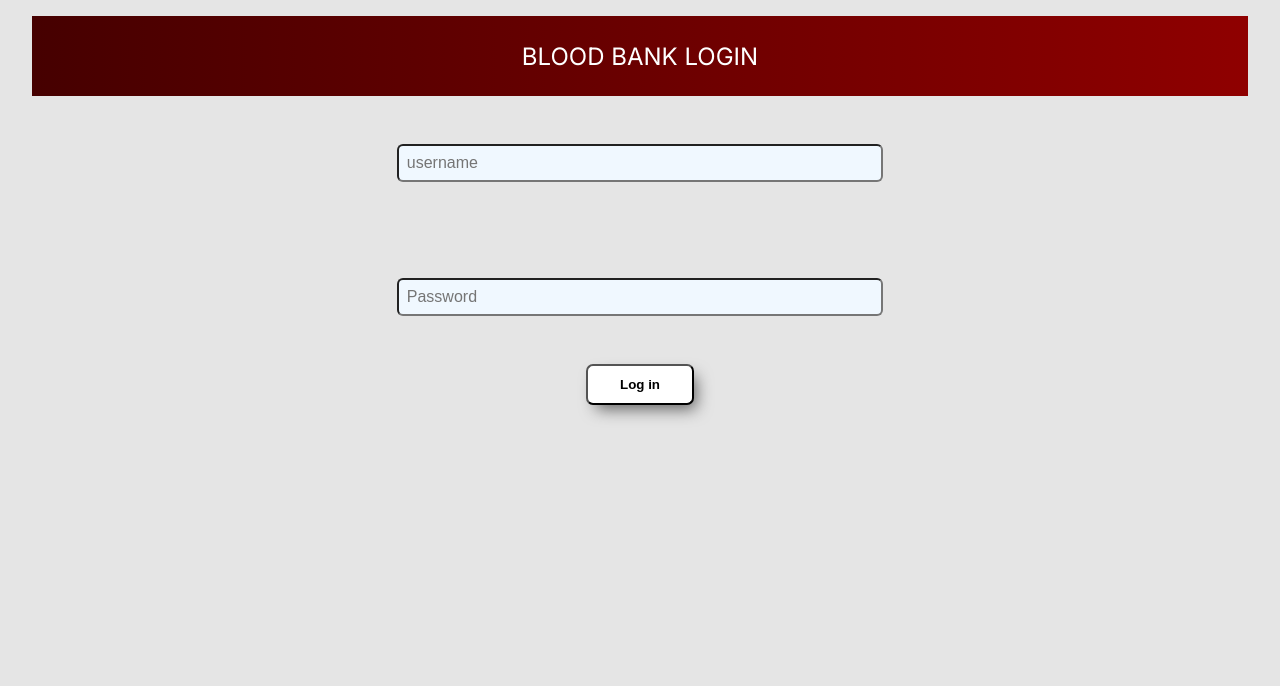
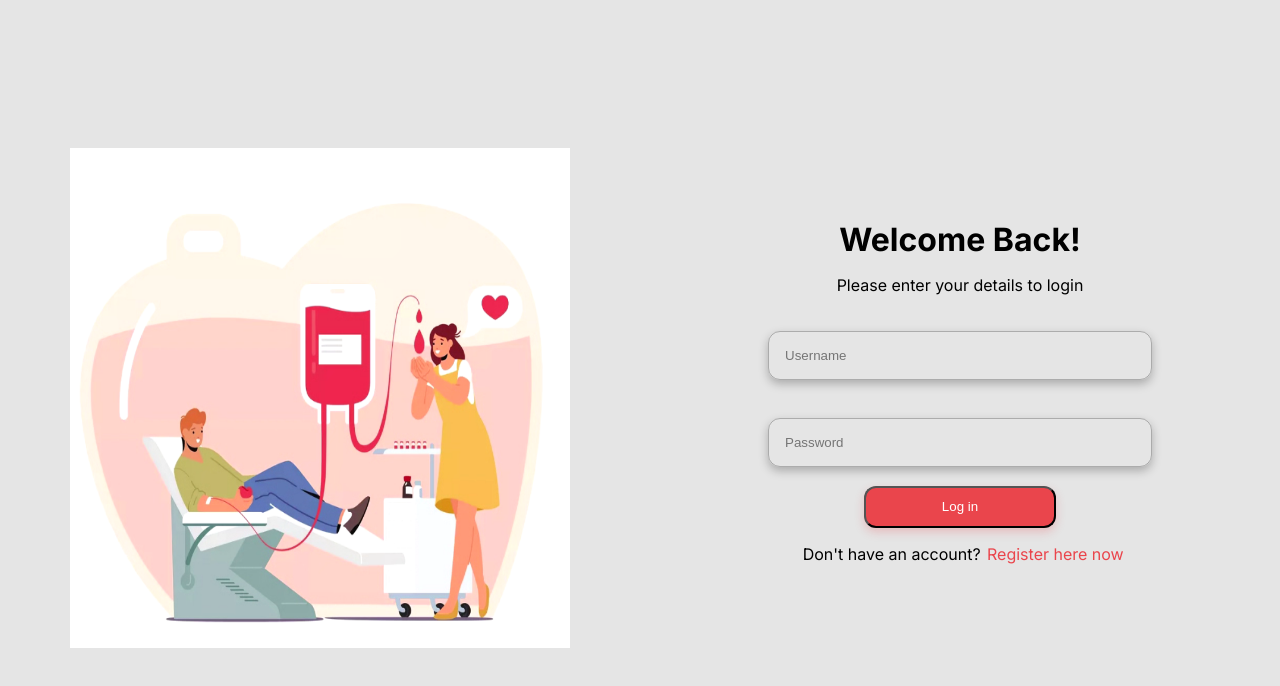
Before and after one commit to SohomSaha045/HemoTrack, a Next.js app: page /login in a window 1280 px wide. Shown: the top 686 px of the page. Built offline with nearby package versions, Linux system fonts and the light colour scheme.

Commit message:
Updated Login UI

```diff
--- a/src/app/(PAGES)/login/page.jsx
+++ b/src/app/(PAGES)/login/page.jsx
@@ -1,26 +1,37 @@
 "use client";
 import React from 'react'
+import Image from 'next/image';
+import Link from 'next/link';
 import styles from './page.module.css'
 
-const testFunc = () =>{
+const testFunc = () => {
   console.log("Hello World!");
 }
 
 function page() {
   return (
     <div className={styles.main}>
-      <div className={styles.heading}>
-        Blood bank login
+      <div className={styles.left_div}>
+        <Image src="/img_login.png" alt="Login image" width={500} height={500} priority/>
       </div>
-      <div className={styles.form_div}>
-        <div className={styles.input_field}>
-          <input type="text" placeholder="username" />
+      <div className={styles.right_div}>
+        <div className={styles.heading}>Welcome Back!</div>
+        <div className={styles.subheading}>Please enter your details to login</div>
+        <div className="form_div">
+          <div className={styles.form_field}>
+            <input type="text" placeholder="Username" />
+          </div>
+          <div className={styles.form_field}>
+            <input type="password" placeholder="Password" />
+          </div>
         </div>
-        <div className={styles.input_field}>
-          <input type="password" placeholder="Password" />
+        <div className={styles.login_btn}>
+          <button>Log in</button>
         </div>
-
-        <button className={styles.login_btn} onClick={()=>{testFunc()}}>Log in</button>
+        <div className={styles.nav_like}>
+          <p>Don't have an account?</p>
+          <Link href="/register">Register here now</Link>
+        </div>
       </div>
     </div>
   )
--- a/src/app/(PAGES)/login/page.module.css
+++ b/src/app/(PAGES)/login/page.module.css
@@ -1,54 +1,52 @@
 .main{
+    width: 100%;
+    height: 100vh;
     display: flex;
     justify-content: center;
     align-items: center;
-    flex-direction: column;
+}
+.left_div, .right_div{
+    width: 50%;
+    text-align: center;
+}
+
+.heading{
+    font-weight: bolder;
+    font-size: 2rem;
+}
+.subheading{
+margin: 1rem auto;
+}
+
+.form_field input{
+    padding: 1rem 1rem;
+    margin: 3% auto;
+    width: 60%;
+
+    border-radius: 12px;
+    border: 1px solid rgba(0, 0, 0, 0.25);
+    background: rgba(196, 196, 196, 0.00);
+    box-shadow: 0px 4px 10px 0px rgba(0, 0, 0, 0.25);
+}
+
+.login_btn button
+{
+    width: 30%;
+    padding: 0.7rem 1rem;
+    border-radius: 12px;
+    background: #EA454C;
+    color: white;
+    box-shadow: 0px 4px 10px 0px rgba(233, 68, 75, 0.25);
+    cursor: pointer;
+}
+.nav_like, .nav_like p{
     margin: 1rem auto;
 }
-.heading{
-    width: 95%;
-    display: flex;
-    justify-content: center;
-    align-items: center;
-    height: 10vh;
-    background: linear-gradient(to right, #460000, #8f0000);
-    color: white;
-    font-size: 1.5rem;
-    text-transform: uppercase;
+.nav_like p{
+    display: inline-block;
+    margin: auto 1%;
 }
-.form_div{
-    display: flex;
-    justify-self: center;
-    align-items: center;
-    flex-direction: column;
-    width: 100%;
+.nav_like a{
+    text-decoration: none;
+    color: #EA454C;
 }
-.input_field{
-    margin: 3rem auto;
-    display: flex;
-    justify-content: center;
-    align-items: center;
-    width: 95%;
-}
-.input_field input
-{
-    padding: 0.5rem 0.5rem;
-    border-radius: 6px;
-    width: 40%;;
-    background-color: aliceblue;
-    font-size: 1rem;
-    position: relative;
-}
-.login_btn{
-    margin: auto 2rem;
-    text-decoration: none;
-    color: black;
-    background: white;
-    padding: 0.7rem 2rem;;
-    font-weight: 700;
-    border-radius: 7px;
-    cursor: pointer;
-    -webkit-box-shadow: 6px 8px 16px -4px rgba(97,97,97,1);
-    -moz-box-shadow: 6px 8px 16px -4px rgba(97,97,97,1);
-    box-shadow: 6px 8px 16px -4px rgba(97,97,97,1);
-}
--- a/src/app/globals.css
+++ b/src/app/globals.css
@@ -4,3 +4,6 @@
   box-sizing: border-box;
   background: #e5e5e5;
 }
+html{
+  scroll-behavior: smooth;
+}
--- a/src/app/page.jsx
+++ b/src/app/page.jsx
@@ -1,9 +1,12 @@
+"use client";
+
 import styles from './page.module.css'
 import Link from 'next/link';
 
 export default function Home() {
   return (
     <div className={styles.main}>
+
       <div className={styles.top}>
         <div className={styles.left_div}>
         <svg viewBox="0 0 1000 1080" fill="none">
@@ -34,10 +37,11 @@ export default function Home() {
           <div className={styles.subheading}>
             Introducing the Impenetrable Haven of Blood: A Decentralized Blood Bank where Every Drop Counts! Embrace the Future of Safety and Transparency in the Realm of Life-Giving Fluids.<br />Welcome to a World where Security Reigns Supreme, and every Contribution is Accounted for, in our Precious Lifeline!
           </div>
+          <Link href="#bottom_div" className={styles.get_started} scroll={true}>Get Started</Link>
         </div>
       </div>
 
-      <div className={styles.bottom}>
+      <div className={styles.bottom} id="bottom_div">
         <div className={styles.left_col}>
           <div className={styles.context}>
             Blood bank employee login
```
Also changed, not shown: src/app/page.module.css (+16 -1 lines), public/img_login.png (added).
